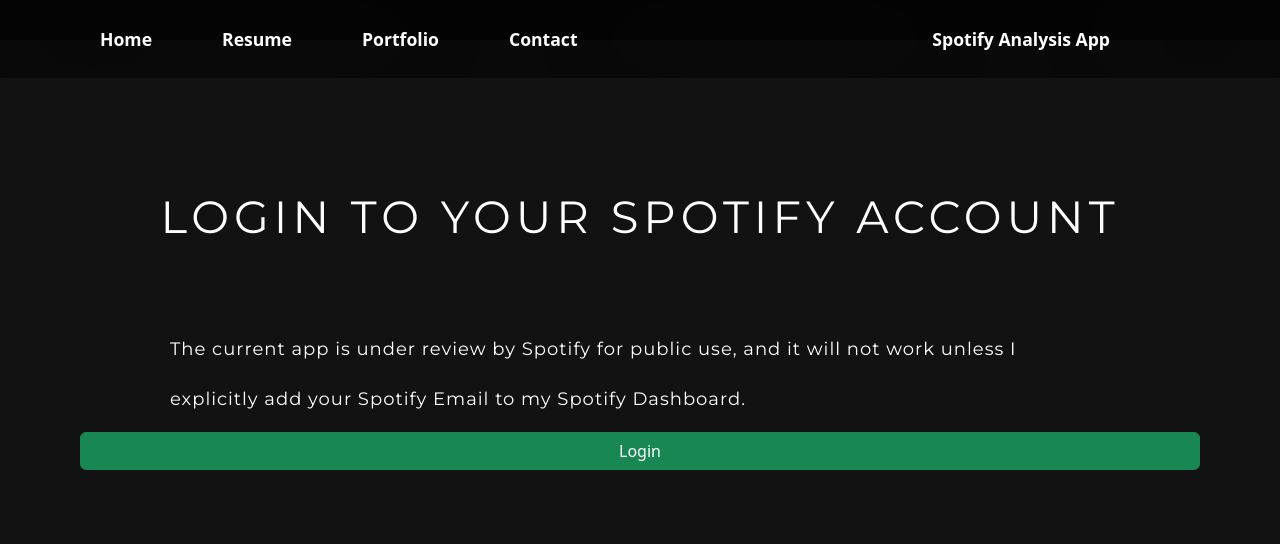
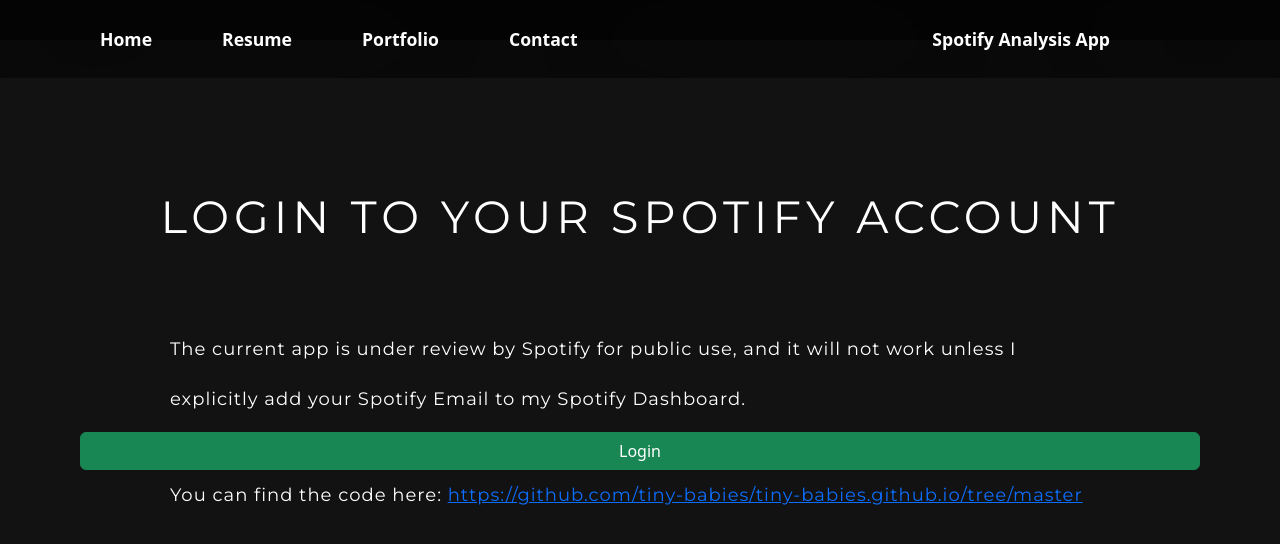
Before and after one commit to tiny-babies/tiny-babies.github.io, a React (Create React App) app: page /spotify in a window 1280 px wide. Shown: the top 544 px of the page. Built offline with nearby package versions, Linux system fonts and the light colour scheme; no server answers.

Commit message:
add link to repo for spotify

```diff
--- a/src/components/spotify/Login.js
+++ b/src/components/spotify/Login.js
@@ -19,7 +19,10 @@
                     >
                     Login
                     </Button>
+                <h3 className="home-h3">You can find the code here: <a href="https://github.com/tiny-babies/tiny-babies.github.io/tree/master">https://github.com/tiny-babies/tiny-babies.github.io/tree/master</a> </h3>
             </div>
+
+
         </div>
 
     )
```
